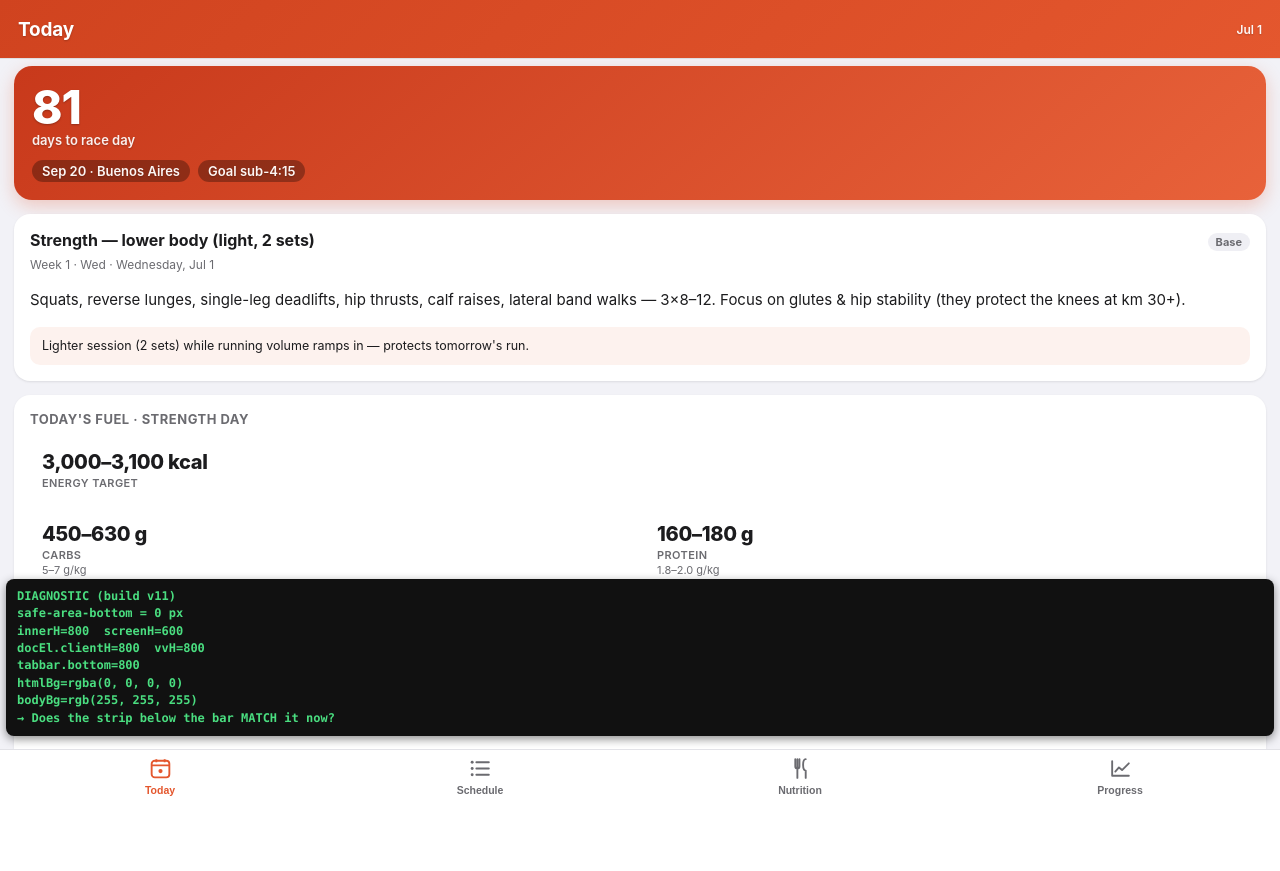
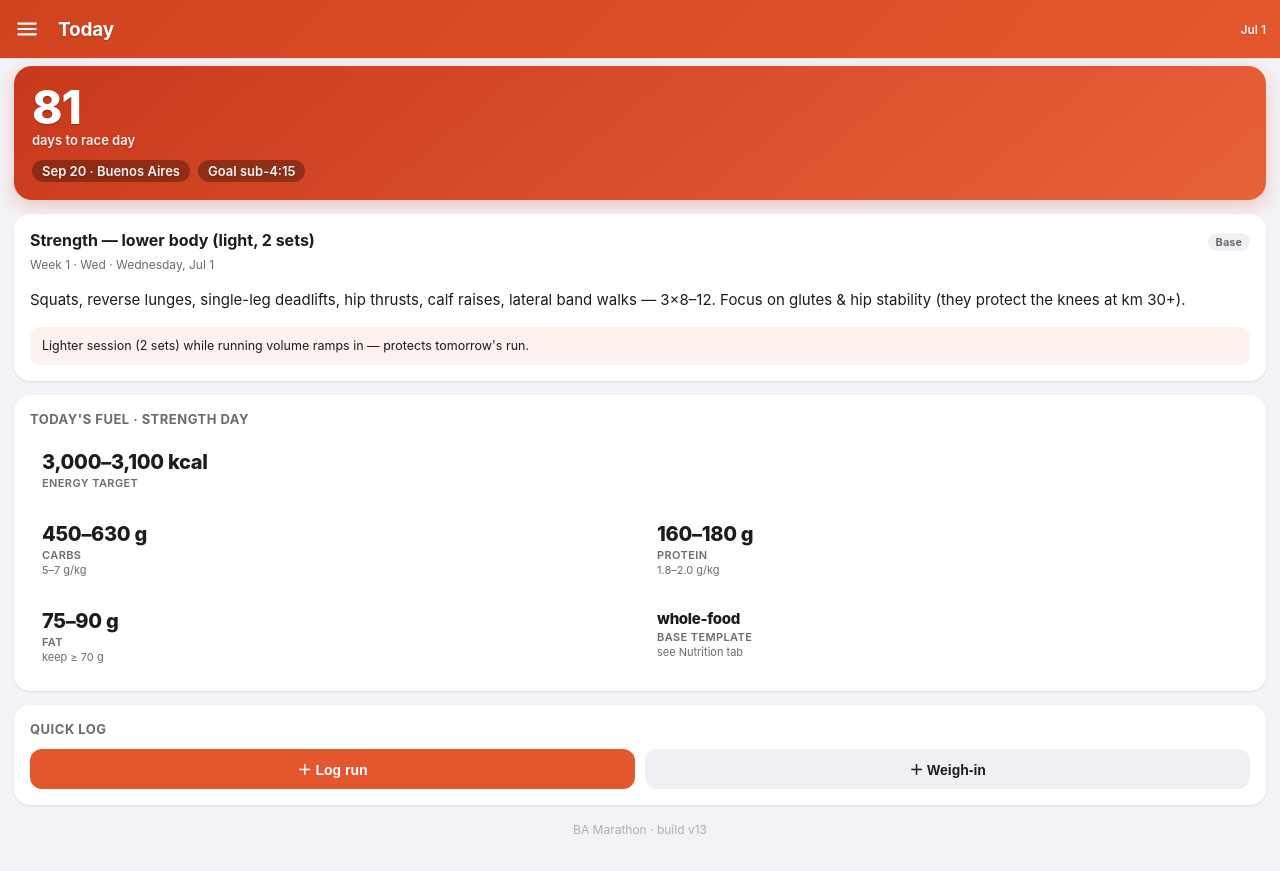
Before and after one commit to stanarg/marathon, a plain HTML site: page index.html in a window 1280 px wide. Before the commit the page ends 800 px from the top, so only its background shows below. Drawn offline with Linux system fonts and the light colour scheme.

Commit message:
Add files via upload

```diff
--- a/index.html
+++ b/index.html
@@ -23,7 +23,6 @@
     --good-ink:#1a7a48; --warn-ink:#8a6300; --bad-ink:#c22f24; --acc-ink:#c0431f;
     --chip:#efeff4; --shadow:0 1px 3px rgba(0,0,0,.06),0 1px 2px rgba(0,0,0,.04);
     --topH:calc(env(safe-area-inset-top) + 58px);
-    --tabH:52px;
   }
   @media (prefers-color-scheme: dark){
     :root{
@@ -37,8 +36,8 @@
   html,body{margin:0;padding:0}
   body{
     font-family:-apple-system,BlinkMacSystemFont,"SF Pro Text","Segoe UI",Roboto,Helvetica,Arial,sans-serif;
-    background:var(--card); color:var(--text);   /* base/canvas = bar colour, so the bottom strip matches the tab bar */
-    -webkit-font-smoothing:antialiased; overscroll-behavior-y:none;
+    background:var(--bg); color:var(--text);
+    -webkit-font-smoothing:antialiased;
   }
   /* ---- Top bar ---- */
   #topbar{
@@ -47,32 +46,34 @@
     background:linear-gradient(135deg,#d0431f,#e4572e);
     color:#fff; box-shadow:0 1px 0 rgba(0,0,0,.08); text-shadow:0 1px 2px rgba(0,0,0,.22);
   }
-  #topbar .inner{height:58px;display:flex;align-items:center;justify-content:space-between;padding:0 18px}
+  #topbar .inner{height:58px;display:flex;align-items:center;gap:12px;padding:0 14px}
   #topbar h1{font-size:19px;font-weight:700;margin:0;letter-spacing:-.2px}
-  #topbar .sub{font-size:12px;font-weight:600;opacity:.95}
+  #topbar .sub{font-size:12px;font-weight:600;opacity:.95;margin-left:auto}
+  .hamburger{background:none;border:0;color:#fff;padding:6px;margin-left:-6px;cursor:pointer;display:flex;align-items:center;justify-content:center;border-radius:10px}
+  .hamburger:active{background:rgba(255,255,255,.18)}
+  .hamburger svg{width:26px;height:26px;display:block}
   /* ---- Scroll view ---- */
   #view{
-    position:absolute;top:0;left:0;right:0;bottom:0;
-    padding:calc(var(--topH) + 8px) 14px calc(var(--tabH) + 20px);
-    background:var(--bg);   /* keep the grey page look behind the cards */
-    overflow-y:auto; -webkit-overflow-scrolling:touch;
+    padding:calc(var(--topH) + 8px) 14px calc(env(safe-area-inset-bottom) + 28px);
+    min-height:100dvh; background:var(--bg);
   }
-  /* ---- Tab bar ---- */
-  #tabbar{
-    position:fixed;left:0;right:0;bottom:0;z-index:20;
-    display:flex; background:var(--card);
-    border-top:.5px solid var(--hair);
-    /* flush to the very bottom edge — no home-indicator inset reserved */
-    padding-bottom:0;
-    backdrop-filter:saturate(1.4) blur(12px);
-  }
-  #tabbar button{
-    flex:1;background:none;border:0;color:var(--sub);
-    display:flex;flex-direction:column;align-items:center;justify-content:center;gap:3px;
-    padding:6px 0 4px; font-size:10.5px;font-weight:600;cursor:pointer;min-height:48px;
-  }
-  #tabbar button.active{color:var(--accent)}
-  #tabbar svg{width:25px;height:25px;display:block}
+  /* ---- Side drawer nav ---- */
+  #scrim{position:fixed;inset:0;z-index:50;background:rgba(0,0,0,.42);opacity:0;visibility:hidden;transition:opacity .25s}
+  #scrim.open{opacity:1;visibility:visible}
+  #drawer{position:fixed;top:0;left:0;bottom:0;z-index:60;width:min(78%,300px);
+    background:var(--card);box-shadow:2px 0 24px rgba(0,0,0,.28);
+    transform:translateX(-100%);visibility:hidden;
+    transition:transform .28s cubic-bezier(.4,0,.2,1), visibility 0s .28s;
+    padding:calc(env(safe-area-inset-top) + 14px) 12px calc(env(safe-area-inset-bottom) + 14px);
+    overflow-y:auto;-webkit-overflow-scrolling:touch;display:flex;flex-direction:column;gap:4px}
+  #drawer.open{transform:translateX(0);visibility:visible;transition:transform .28s cubic-bezier(.4,0,.2,1), visibility 0s 0s}
+  body.drawer-open{position:fixed;left:0;right:0;width:100%;overflow:hidden}
+  .drawer-head{font-size:12px;font-weight:700;text-transform:uppercase;letter-spacing:.6px;color:var(--sub);padding:8px 14px 12px}
+  .drawer-item{display:flex;align-items:center;gap:14px;width:100%;text-align:left;
+    background:none;border:0;border-radius:12px;padding:14px;font-size:16px;font-weight:600;
+    color:var(--text);cursor:pointer;min-height:52px}
+  .drawer-item.active{background:rgba(228,87,46,.12);color:var(--accent)}
+  .drawer-item svg{width:24px;height:24px;flex:0 0 auto}
   /* ---- Cards & bits ---- */
   .card{background:var(--card);border-radius:16px;padding:16px;margin:0 0 14px;box-shadow:var(--shadow)}
   .card h2{font-size:13px;font-weight:700;text-transform:uppercase;letter-spacing:.5px;color:var(--sub);margin:0 0 12px}
@@ -85,6 +86,7 @@
   .pill.acc{background:rgba(228,87,46,.14);color:var(--acc-ink)}
   .pill.good{background:rgba(47,174,102,.16);color:var(--good-ink)}
   .pill.mp{background:rgba(224,69,58,.14);color:var(--bad-ink)}
+  .pill.warn{background:rgba(224,161,0,.16);color:var(--warn-ink)}
   .divider{height:.5px;background:var(--hair);margin:12px -16px}
   /* hero */
   .hero{background:linear-gradient(140deg,#c8391b,#e8623a);color:#fff;border-radius:18px;padding:18px;margin-bottom:14px;box-shadow:0 6px 18px rgba(228,87,46,.28);text-shadow:0 1px 2px rgba(0,0,0,.28)}
@@ -163,7 +165,7 @@
   .hm .cell.r{background:var(--accent)}
   .hm .cell.rw{background:var(--accent);box-shadow:inset 0 0 0 2px var(--good)}
   .hm .cell.today{outline:1.5px solid var(--text);outline-offset:1px}
-  .toast{position:fixed;left:50%;bottom:calc(var(--tabH) + 16px);transform:translateX(-50%);
+  .toast{position:fixed;left:50%;bottom:calc(env(safe-area-inset-bottom) + 24px);transform:translateX(-50%);
     background:#000;color:#fff;padding:10px 16px;border-radius:999px;font-size:13px;font-weight:600;
     opacity:0;transition:opacity .2s;z-index:40;pointer-events:none}
   .toast.show{opacity:.92}
@@ -171,9 +173,14 @@
 </style>
 </head>
 <body>
-<header id="topbar"><div class="inner"><h1 id="tb-title">Today</h1><div class="sub" id="tb-sub"></div></div></header>
+<header id="topbar"><div class="inner">
+  <button class="hamburger" aria-label="Open menu" onclick="openDrawer()"><svg viewBox="0 0 24 24" fill="none" stroke="currentColor" stroke-width="2" stroke-linecap="round"><path d="M4 7h16M4 12h16M4 17h16"/></svg></button>
+  <h1 id="tb-title">Today</h1>
+  <div class="sub" id="tb-sub"></div>
+</div></header>
 <main id="view"></main>
-<nav id="tabbar"></nav>
+<div id="scrim" onclick="closeDrawer()"></div>
+<aside id="drawer"><div class="drawer-head">BA Marathon</div><nav id="drawerNav"></nav></aside>
 <div class="toast" id="toast"></div>
 
 <script>
@@ -188,7 +195,7 @@
 const START_ISO="2026-07-01";        // Wed — plan day 1
 const RACE_ISO ="2026-09-20";        // Sun — marathon
 const PLAN_LEN = 82;                 // day-indices 0..81 inclusive
-const APP_VERSION = "v11";           // bump on each deploy; shown at the bottom of Today
+const APP_VERSION = "v13";           // bump on each deploy; shown at the bottom of Today
 
 const PACE={ easy:"6:30–7:00/km", mp:"6:00–6:15/km (target 6:10)", race:"6:00–6:10/km" };
 // day kinds: strength | strengthLight | core | run | longrun | rest | race21 | race42
@@ -278,7 +285,7 @@ const REDS_SIGNS="Persistent fatigue · poor sleep · mood dips · getting sick
    ============================================================ */
 function pad(n){return(n<10?"0":"")+n;}
 function iso(y,m,d){return y+"-"+pad(m)+"-"+pad(d);}
-function parseISO(s){const p=s.split("-").map(Number);return{y:p[0],m:p[1],d:p[2]};}
+function parseISO(s){const p=String(s==null?"":s).split("-").map(Number);return{y:p[0]||0,m:p[1]||1,d:p[2]||1};}
 function idxOf(y,m,d){return Math.floor(Date.UTC(y,m-1,d)/86400000);}
 function idxISO(s){const p=parseISO(s);return idxOf(p.y,p.m,p.d);}
 function dowOf(y,m,d){return new Date(Date.UTC(y,m-1,d)).getUTCDay();}
@@ -338,21 +345,41 @@ const TABS=[
  {id:"progress",label:"Progress",icon:'<svg viewBox="0 0 24 24" fill="none" stroke="currentColor" stroke-width="1.8"><path d="M4 19V5M4 19h16" stroke-linecap="round"/><path d="M7 15l3.5-4 3 2.5L20 7" stroke-linecap="round" stroke-linejoin="round"/></svg>'},
 ];
 let CURRENT="today";
-function renderTabs(){
-  const nav=document.getElementById("tabbar");
-  nav.innerHTML=TABS.map(t=>`<button data-tab="${t.id}" class="${t.id===CURRENT?'active':''}">${t.icon}<span>${t.label}</span></button>`).join("");
+function renderTabs(){   // build the side-drawer nav once
+  const nav=document.getElementById("drawerNav");
+  nav.innerHTML=TABS.map(t=>`<button type="button" class="drawer-item" data-tab="${t.id}">${t.icon}<span>${t.label}</span></button>`).join("");
   nav.querySelectorAll("button").forEach(b=>b.onclick=()=>go(b.dataset.tab));
 }
-function go(id){CURRENT=id;renderTabs();
+function setActiveNav(id){document.querySelectorAll("#drawerNav [data-tab]").forEach(b=>b.classList.toggle("active",b.dataset.tab===id));}
+function drawerOpen(){return document.getElementById("drawer").classList.contains("open");}
+let _scrollY=0;
+function openDrawer(){
+  const d=document.getElementById("drawer"); if(d.classList.contains("open"))return;
+  _scrollY=window.scrollY;
+  document.body.style.top=(-_scrollY)+"px"; document.body.classList.add("drawer-open");  // scroll-lock the page behind
+  d.classList.add("open"); document.getElementById("scrim").classList.add("open");
+  try{history.pushState({drawer:1},"");}catch(e){}                                          // so Back closes the drawer
+  const first=d.querySelector(".drawer-item"); if(first)first.focus();
+}
+function closeDrawer(fromPop){
+  const d=document.getElementById("drawer"); if(!d.classList.contains("open"))return;
+  d.classList.remove("open"); document.getElementById("scrim").classList.remove("open");
+  document.body.classList.remove("drawer-open"); document.body.style.top=""; window.scrollTo(0,_scrollY);
+  const h=document.querySelector(".hamburger"); if(h)h.focus();
+  if(!fromPop&&history.state&&history.state.drawer){try{history.back();}catch(e){}}
+}
+window.addEventListener("popstate",()=>{if(drawerOpen())closeDrawer(true);});
+document.addEventListener("keydown",(e)=>{if(e.key==="Escape"&&drawerOpen())closeDrawer();});
+function go(id){CURRENT=id;setActiveNav(id);closeDrawer();
   document.getElementById("tb-title").textContent=TABS.find(t=>t.id===id).label;
-  const v=document.getElementById("view");v.scrollTop=0;
+  window.scrollTo(0,0);
   ({today:renderToday,schedule:renderSchedule,nutrition:renderNutrition,progress:renderProgress}[id])();
 }
 
 /* ============================================================
    TAB: TODAY
    ============================================================ */
-function esc(s){return(s||"").replace(/[&<>]/g,c=>({"&":"&amp;","<":"&lt;",">":"&gt;"}[c]));}
+function esc(s){return String(s==null?"":s).replace(/[&<>"']/g,c=>({"&":"&amp;","<":"&lt;",">":"&gt;",'"':"&quot;","'":"&#39;"}[c]));}
 function renderToday(){
   const dISO=todayISO(), r=resolveDay(dISO), v=document.getElementById("view");
   document.getElementById("tb-sub").textContent=fmtShort(dISO);
@@ -532,8 +559,8 @@ function renderProgress(){
   else{runs.slice().reverse().slice(0,12).forEach((rn,i)=>{
       const realIdx=runs.length-1-i;
       html+=`<div class="logitem"><div class="li-d">${fmtShort(rn.date)}</div><div style="flex:1">
-        <b>${rn.dist} km</b> · ${rn.pace||"—"}/km${rn.rpe?` · RPE ${rn.rpe}`:""}
-        ${rn.verdict?`<span class="pill ${rn.verdictClass}" style="margin-left:4px">${esc(rn.verdict)}</span>`:""}
+        <b>${esc(rn.dist)} km</b> · ${esc(rn.pace||"—")}/km${rn.rpe?` · RPE ${esc(rn.rpe)}`:""}
+        ${rn.verdict?`<span class="pill ${["good","warn","mp"].includes(rn.verdictClass)?rn.verdictClass:""}" style="margin-left:4px">${esc(rn.verdict)}</span>`:""}
         ${rn.notes?`<div class="dk">${esc(rn.notes)}</div>`:""}
         <div class="dk">${rn.plan?esc(rn.plan):""}</div></div>
         <button class="btn mini sec" style="width:44px;min-height:44px;padding:0;margin:0;flex:0 0 auto;align-self:center;display:flex;align-items:center;justify-content:center" onclick="if(confirm('Delete this run?'))delItem('${K.runs}',${realIdx})">✕</button></div>`;
@@ -556,8 +583,10 @@ function renderProgress(){
     <input type="file" id="imp" accept="application/json" style="display:none" onchange="importData(this)"></div>`;
   v.innerHTML=html;
 }
-function parseTime(s){s=(s||"").trim();if(!s)return null;const p=s.split(":").map(Number);if(p.some(isNaN))return null;
-  if(p.length===3)return p[0]*3600+p[1]*60+p[2]; if(p.length===2)return p[0]*60+p[1]; if(p.length===1)return p[0]*60; return null;}
+function parseTime(s){s=(s||"").trim();if(!s)return null;const seg=s.split(":");
+  if(seg.length<1||seg.length>3||!seg.every(x=>/^\d+$/.test(x)))return null;
+  const p=seg.map(Number);
+  if(p.length===3)return p[0]*3600+p[1]*60+p[2]; if(p.length===2)return p[0]*60+p[1]; return p[0]*60;}
 function fmtPace(sec){var s=Math.round(sec);return Math.floor(s/60)+":"+pad(s%60);}
 function saveRun(){
   const date=document.getElementById("run-date").value||todayISO();
@@ -572,7 +601,7 @@ function saveRun(){
     if(rr.state==="active"&&rr.day.pace){
       const b=paceBounds(rr.day.pace); const pl=rr.day.pace==="mp"?PACE.mp:rr.day.pace==="race"?PACE.race:PACE.easy;
       planTxt="planned "+pl;
-      if(ps<b[0]-3){verdict="faster than planned";verdictClass="mp";}
+      if(ps<b[0]-3){verdict="faster than planned";verdictClass="warn";}
       else if(ps>b[1]+3){verdict="slower than planned";verdictClass="";}
       else{verdict="in zone ✓";verdictClass="good";}
     } else if(rr.state==="active"&&rr.day.km===0){planTxt=(rr.day.kind==="strength"||rr.day.kind==="strengthLight")?"strength day in plan":rr.day.kind==="core"?"core / mobility day in plan":"rest day in plan";}
@@ -687,12 +716,19 @@ function exportData(){
 }
 function importData(input){
   const f=input.files[0];if(!f)return;const rd=new FileReader();
-  rd.onload=()=>{try{const d=JSON.parse(rd.result);
+  rd.onload=()=>{try{
+    const d=JSON.parse(rd.result);
     const byDate=(a,b)=>a.date<b.date?-1:1;
-    if(d.runs)save(K.runs,d.runs.slice().sort(byDate));
-    if(d.weights)save(K.wt,d.weights.slice().sort(byDate));
-    if(d.checkins)save(K.chk,d.checkins.slice().sort(byDate));
-    toast("Imported");renderProgress();}catch(e){toast("Bad file");}};
+    const isDate=v=>typeof v==="string"&&/^\d{4}-\d{2}-\d{2}$/.test(v);   // only keep well-formed records
+    const cRuns=Array.isArray(d.runs)?d.runs.filter(r=>r&&isDate(r.date)):null;
+    const cWts=Array.isArray(d.weights)?d.weights.filter(w=>w&&isDate(w.date)&&isFinite(+w.kg)):null;
+    const cChk=Array.isArray(d.checkins)?d.checkins.filter(c=>c&&isDate(c.date)):null;
+    if(!cRuns&&!cWts&&!cChk){toast("Bad file");return;}
+    if(cRuns)save(K.runs,cRuns.slice().sort(byDate));
+    if(cWts)save(K.wt,cWts.slice().sort(byDate));
+    if(cChk)save(K.chk,cChk.slice().sort(byDate));
+    toast("Imported");renderProgress();
+  }catch(e){toast("Bad file");}};
   rd.readAsText(f); input.value="";
 }
 
@@ -702,47 +738,17 @@ function importData(input){
 renderTabs(); go("today");
 if(navigator.storage&&navigator.storage.persist){navigator.storage.persist();}
 
-/* ===== TEMP on-device diagnostic (remove after) — shows real safe-area numbers ===== */
-(function(){
-  var probe=document.createElement("div");
-  probe.style.cssText="position:fixed;left:0;bottom:0;width:1px;height:env(safe-area-inset-bottom);pointer-events:none;visibility:hidden";
-  document.body.appendChild(probe);
-  var box=document.createElement("div");
-  box.style.cssText="position:fixed;left:6px;right:6px;bottom:64px;z-index:99999;background:#111;color:#4ade80;font:600 12px/1.45 ui-monospace,Menlo,monospace;padding:9px 11px;border-radius:8px;white-space:pre;box-shadow:0 3px 10px rgba(0,0,0,.45)";
-  document.body.appendChild(box);
-  function upd(){
-    var sab=Math.round(probe.getBoundingClientRect().height);
-    var tb=document.getElementById("tabbar").getBoundingClientRect();
-    var vv=window.visualViewport;
-    box.textContent=
-      "DIAGNOSTIC (build "+APP_VERSION+")\n"+
-      "safe-area-bottom = "+sab+" px\n"+
-      "innerH="+window.innerHeight+"  screenH="+screen.height+"\n"+
-      "docEl.clientH="+document.documentElement.clientHeight+"  vvH="+(vv?Math.round(vv.height):"n/a")+"\n"+
-      "tabbar.bottom="+Math.round(tb.bottom)+"\n"+
-      "htmlBg="+getComputedStyle(document.documentElement).backgroundColor+"\n"+
-      "bodyBg="+getComputedStyle(document.body).backgroundColor+"\n"+
-      "→ Does the strip below the bar MATCH it now?";
-  }
-  setTimeout(upd,350);
-  if(window.visualViewport){window.visualViewport.addEventListener("resize",upd);}
-  window.addEventListener("resize",upd);
-})();
-
 if("serviceWorker" in navigator){
   // updateViaCache:"none" → always re-fetch sw.js fresh, so deploys are detected fast.
   window.addEventListener("load",()=>{
     navigator.serviceWorker.register("sw.js",{updateViaCache:"none"})
       .then((reg)=>{ reg.update(); }).catch(()=>{});
   });
-  // when a newly-deployed worker takes control, reload once to show the fresh build.
-  let _swReloaded=false;
-  navigator.serviceWorker.addEventListener("controllerchange",()=>{
-    if(!_swReloaded){ _swReloaded=true; location.reload(); }
-  });
+  // A newly-deployed worker applies on the NEXT launch (network-first fetches the fresh page),
+  // so we do NOT force-reload the live page — that would discard unsaved form input.
 }
-// re-resolve "today" when app returns to foreground (date may have changed)
-document.addEventListener("visibilitychange",()=>{if(!document.hidden&&CURRENT==="today")renderToday();});
+// re-render the CURRENT tab when the app returns to foreground (the date may have rolled over)
+document.addEventListener("visibilitychange",()=>{if(!document.hidden)({today:renderToday,schedule:renderSchedule,nutrition:renderNutrition,progress:renderProgress}[CURRENT])();});
 </script>
 </body>
 </html>
```
Also changed, not shown: sw.js (+6 -3 lines).
